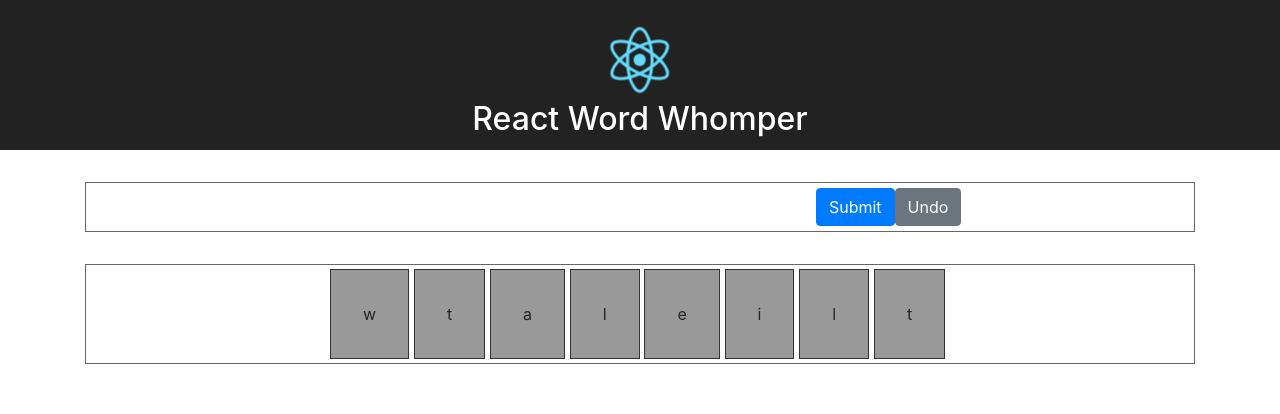
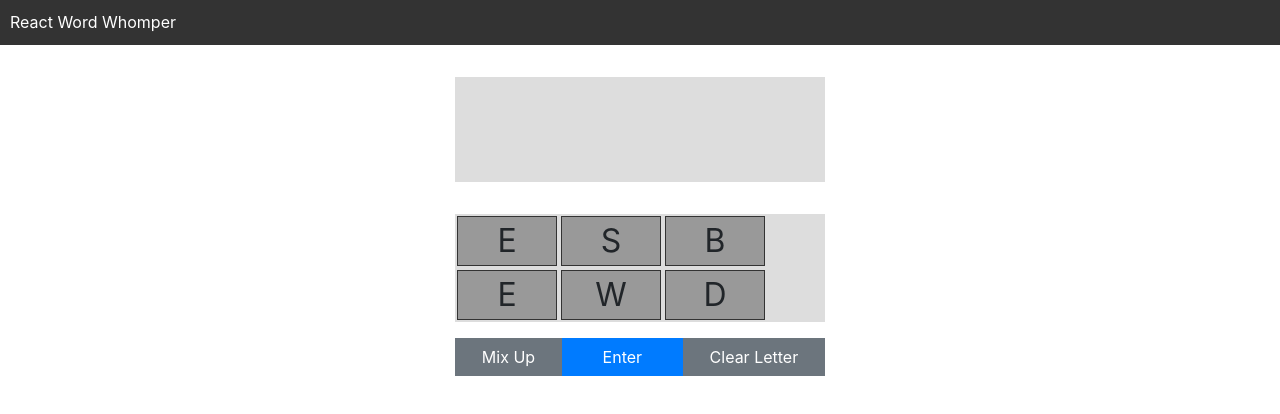
Before and after one commit to mnishiguchi/react-word-whomper, a React (Create React App) app: page / in a window 1280 px wide. Shown: the top 414 px of the page. Built offline with nearby package versions, Linux system fonts and the light colour scheme.

Commit message:
Improve UI

```diff
--- a/src/App/App.css
+++ b/src/App/App.css
@@ -1,60 +1,12 @@
-.App {
-  text-align: center;
-}
-
 main {
   min-height: 80vh;
-}
-
-.App-logo {
-  animation: App-logo-spin infinite 20s linear;
-  height: 80px;
-}
-
-.App-header {
-  background-color: #222;
-  height: 150px;
-  padding: 20px;
-  color: white;
+  max-width: 400px !important;
 }
 
 section {
   margin: 2rem 0;
 }
 
-.InputTextDisplay {
-  display: flex;
-  width: 100%;
-  border: 1px solid #666;
-  padding: .3rem 0;
+.btn {
+  border-radius: 0;
 }
-
-.InputTextDisplay .letters {
-  flex-grow: 1;
-  margin-right: 2rem;
-  font-size: 1.2rem;
-}
-
-.InputTextDisplay .buttons {
-  flex-grow: 1;
-}
-
-.Letter {
-  display: inline-block;
-  border: 1px solid #333;
-  padding: 2rem;
-  margin-right: .3rem;
-  background: #999;
-}
-
-.LetterSelector .letters {
-  width: 100%;
-  height: 100px;
-  border: 1px solid #666;
-  padding: .3rem 0;
-}
-
-@keyframes App-logo-spin {
-  from { transform: rotate(0deg); }
-  to { transform: rotate(360deg); }
-}
--- a/src/App/App.js
+++ b/src/App/App.js
@@ -1,8 +1,8 @@
 import React from 'react'
 import _ from 'lodash'
 
+import 'bootstrap/dist/css/bootstrap.css'
 import './App.css'
-import 'bootstrap/dist/css/bootstrap.css'
 
 import Layout from './Layout'
 import {InputTextDisplay, LetterSelector} from './components'
@@ -39,11 +39,7 @@ class App extends React.PureComponent {
 
   static defaultProps = {
     // Hardcode for now
-    words: [
-      'law',
-      'lea',
-      'little',
-    ]
+    words: ['bed', 'bee', 'deb', 'dew', 'ewe', 'see', 'sew', 'web', 'wed', 'wee', 'beds', 'bees', 'debs', 'ewes', 'seed', 'webs', 'weds', 'weed', 'dweeb', 'sewed', 'weeds', 'dweebs']
   }
 
   constructor(props) {
@@ -59,6 +55,7 @@ class App extends React.PureComponent {
 
     this.onSubmit = this.onSubmit.bind(this)
     this.onUndo = this.onUndo.bind(this)
+    this.onMix = this.onMix.bind(this)
     this.onLetterSelect = this.onLetterSelect.bind(this)
   }
 
@@ -66,10 +63,16 @@ class App extends React.PureComponent {
     return (
       <Layout>
         <section>
-          <InputTextDisplay letters={this.state.selectedLetters} onSubmit={this.onSubmit} onUndo={this.onUndo} />
+          <InputTextDisplay letters={this.state.selectedLetters} />
         </section>
         <section>
-          <LetterSelector letters={this.state.remainingLetters} onLetterSelect={this.onLetterSelect} />
+          <LetterSelector
+            letters={this.state.remainingLetters}
+            onLetterSelect={this.onLetterSelect}
+            onSubmit={this.onSubmit}
+            onUndo={this.onUndo}
+            onMix={this.onMix}
+          />
         </section>
       </Layout>
     )
@@ -84,6 +87,14 @@ class App extends React.PureComponent {
       const selectedLetters = prevState.selectedLetters.concat(letter)
       const remainingLetters = this.computeRemainingLetters(selectedLetters)
       return { selectedLetters, remainingLetters }
+    })
+  }
+
+  onMix() {
+    this.LETTERS = _.shuffle(this.LETTERS)
+    this.setState((prevState, props) => {
+      const remainingLetters = this.computeRemainingLetters(prevState.selectedLetters)
+      return { remainingLetters }
     })
   }
 
--- a/src/App/Layout.js
+++ b/src/App/Layout.js
@@ -1,10 +1,13 @@
 import React from 'react'
-import logo from '../assets/logo.svg'
 
 const Header = () => (
-  <div className="App-header">
-    <img src={logo} className="App-logo" alt="logo" />
-    <h2>React Word Whomper</h2>
+  <div style={{
+    backgroundColor: '#333',
+    height: '45px',
+    padding: '10px',
+    color: 'white',
+  }}>
+    <div>React Word Whomper</div>
   </div>
 )
 
--- a/src/App/components.js
+++ b/src/App/components.js
@@ -2,40 +2,62 @@ import React from 'react'
 
 const Letter = ({ letter, onClick }) => {
   return (
-    <div className="Letter" onClick={onClick}>{letter}</div>
-  )
-}
-
-export const InputTextDisplay = ({ letters, onSubmit, onUndo }) => {
-  return (
-    <div className="InputTextDisplay">
-      <div className="letters">
-        {
-          letters.map((letter, i) => {
-            return <span className="letter" key={i}>{letter}</span>
-          })
-        }
-      </div>
-      <div className="buttons">
-        <span>
-          <div className="btn btn-primary" onClick={onSubmit}>Submit</div>
-          <div className="btn btn-secondary" onClick={onUndo}>Undo</div>
-        </span>
+    <div className="Letter" onClick={onClick} style={{
+      display: 'inline-block',
+      width: '100px',
+      height: '100%',
+      margin: '2px',
+      background: '#999',
+      border: '1px solid #333',
+      fontSize: '2rem',
+      textTransform: 'uppercase',
+    }}>
+      <div style={{
+        display: 'flex',
+        alignItems: 'center',
+        justifyContent: 'center',
+      }}>
+        <span>{letter}</span>
       </div>
     </div>
   )
 }
 
-export const LetterSelector = ({ letters, onLetterSelect }) => {
+export const InputTextDisplay = ({ letters }) => {
   return (
-    <div className="LetterSelector">
-      <div className="letters">
+    <div className="InputTextDisplay">
+      <div className="letters" style={{
+        minHeight: '105px',
+        background: '#ddd',
+      }}>
         {
-          letters.filter(e => e).map((letter, i) => {
-            return <Letter key={i} letter={letter} onClick={e => onLetterSelect(letter)} />
+          letters.map((letter, i) => {
+            return <Letter key={i} letter={letter} />
           })
         }
       </div>
     </div>
   )
 }
+
+export const LetterSelector = ({ letters, onLetterSelect, onMix, onSubmit, onUndo }) => {
+  return (
+    <div className="LetterSelector">
+      <div className="letters" style={{
+        minHeight: '105px',
+        background: '#ddd',
+      }}>
+        {
+          letters.map((letter, i) => {
+            return <Letter key={i} letter={letter} onClick={e => onLetterSelect(letter)} />
+          })
+        }
+      </div>
+      <div className="buttons" style={{ marginTop: '1rem', display: 'flex' }}>
+          <button type="button" className="btn btn-secondary" onClick={onMix} style={{ flexGrow: 1 }}>Mix Up</button>
+          <button type="button" className="btn btn-primary" onClick={onSubmit} style={{ flexGrow: 2 }}>Enter</button>
+          <button type="button" className="btn btn-secondary" onClick={onUndo} style={{ flexGrow: 1 }}>Clear Letter</button>
+      </div>
+    </div>
+  )
+}
```
